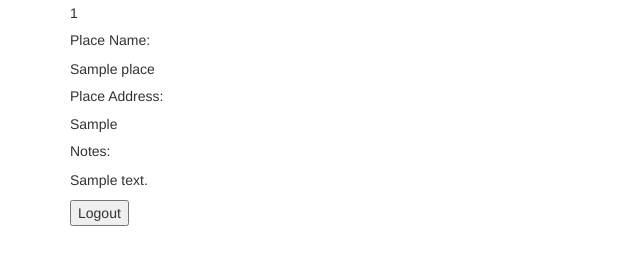
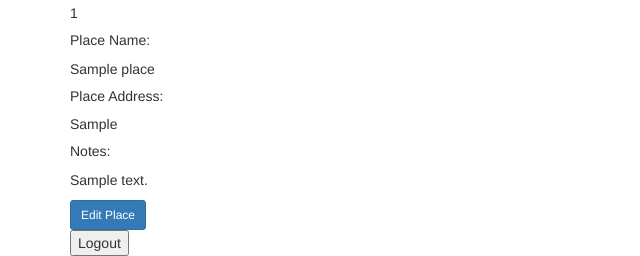
Before and after one commit to kellyoung/itinerary-mapper, a Flask app: a page that uses templates/trip_page.html in a window 1280 px wide. Shown: the part 850-1106 px from the top of the page, without its empty margins (0-640 px from the left). Before the commit the page ends 1076 px from the top, so only its background shows below. Run offline with Flask 2, Linux system fonts and the light colour scheme; the visitor is signed in with stand-in values (Sample User, id 1); tables that the repository leaves empty hold one stand-in row (values such as "Sample post"); some libraries are stand-ins or nearby versions.

Commit message:
made edit modal form fill in with existing info

```diff
--- a/server.py
+++ b/server.py
@@ -109,7 +109,6 @@ def trip_page(username, trip_id):
         user = User.query.get(username)
         trip = Trip.query.get(trip_id)
 
-        # list of datetime.date objects
         trip_dates = []
 
         delta = trip.end_date - trip.start_date
@@ -195,12 +194,28 @@ def add_place():
                     <p>%s</p>
                     <h5>Notes:</h5>
                     <p>%s</p>
+                    <button type="button" class="btn btn-primary btn-sm edit-btn" data-toggle="modal" data-target="#editModal">
+                      Edit Place
+                    </button>
                     </div>
                     """ % (new_place.place_id, day_num, date, cat_id, place_name,
                            place_loc, notes)
 
     return jsonify({'place_id': new_place.place_id, 'new_place_div': new_place_div})
 
+
+@app.route('/edit_place_info.json')
+def get_place_info():
+    place_id = request.args.get('place_id')
+    select_place = Place.query.get(place_id)
+    formatted_date = select_place.date.strftime("%Y-%m-%d")
+
+    return jsonify({'place_id': place_id, 'place_name': select_place.place_name,
+                    'place_loc': select_place.place_loc, 'latitude': select_place.latitude,
+                    'longitude': select_place.longitude, 'day_num': select_place.day_num,
+                    'date': select_place.date, 'trip_id': select_place.trip_id,
+                    'cat_id': select_place.cat_id, 'notes': select_place.notes,
+                    'formatted_date': formatted_date})
 
 if __name__ == '__main__':
 
--- a/static/js/add_new_place.js
+++ b/static/js/add_new_place.js
@@ -1,19 +1,19 @@
 //need place from add_place_map.js
 
 //add a place
-var params;
+var add_place_params;
 function addPlace(evt) {
     evt.preventDefault();
 
 
     var day_info = $('#tripday').val().split(',');
 
-    params = {
+    add_place_params = {
         'trip_id': $('#trip_id').val(),
         'placename': $('#placename').val(),
-        'placesearch': place.formatted_address,
-        'latitude': place.geometry.location.lat(),
-        'longitude': place.geometry.location.lng(),
+        'placesearch': addPlace.formatted_address,
+        'latitude': addPlace.geometry.location.lat(),
+        'longitude': addPlace.geometry.location.lng(),
         'visitday': day_info[1],
         'daynum': day_info[0],
         'category': $('#tripcat').val(),
@@ -25,11 +25,9 @@ function addPlace(evt) {
     });
 
 
-    var dayDiv = '#day-'+params.daynum;
+    var dayDiv = '#day-'+add_place_params.daynum;
     var place_id;
-    $.post('/add_place.json', params, function(results){
-        console.log(results.place_id);
-        console.log(results.new_place_div);
+    $.post('/add_place.json', add_place_params, function(results){
         $(dayDiv).append(results.new_place_div);
     });
 }
--- a/static/js/add_place_map.js
+++ b/static/js/add_place_map.js
@@ -5,8 +5,8 @@
 // This example requires the Places library. Include the libraries=places
 // parameter when you first load the API. For example:
 // <script src="https://maps.googleapis.com/maps/api/js?key=YOUR_API_KEY&libraries=places">
-var place;
-var markers = [];
+var addPlace;
+var addMarkers = [];
 function initAutocomplete() {
   var map = new google.maps.Map(document.getElementById('placemap'), {
     center: {lat: -0.0022, lng: -78.4558},
@@ -30,14 +30,14 @@ function initAutocomplete() {
   // Listen for the event fired when the user selects a prediction and retrieve
   // more details for that place.
   searchBox.addListener('places_changed', function() {
-    place = searchBox.getPlaces()[0];
-    console.log(place);
-    if (place.length === 0) {
+    addPlace = searchBox.getPlaces()[0];
+    console.log(addPlace);
+    if (addPlace.length === 0) {
       return;
     }
 
     // Clear out the old markers.
-    markers.forEach(function(marker) {
+    addMarkers.forEach(function(marker) {
       marker.setMap(null);
     });
 
@@ -53,18 +53,18 @@ function initAutocomplete() {
     new google.maps.Marker({
       map: map,
       icon: icon,
-      title: place.name,
-      position: place.geometry.location
+      title: addPlace.name,
+      position: addPlace.geometry.location
     });
 
-    if (place.geometry.viewport) {
+    if (addPlace.geometry.viewport) {
         // Only geocodes have viewport.
-        bounds.union(place.geometry.viewport);
+        bounds.union(addPlace.geometry.viewport);
     } else {
-        bounds.extend(place.geometry.location);
+        bounds.extend(addPlace.geometry.location);
     }
     map.fitBounds(bounds);
 
   });
-  console.log(place);
+  console.log(addPlace);
 }
--- /dev/null
+++ b/static/js/edit_place_form.js
@@ -0,0 +1,27 @@
+ var editFormParams;
+function displayForm(){
+    var parentDiv = $(this).parent();
+    var divPlaceID = parentDiv.attr('id').split('-')[2];
+    console.log(divPlaceID);
+
+    editFormParams = {
+        'place_id': divPlaceID
+    };
+
+    $.get('/edit_place_info.json', editFormParams, function(results){
+        $("#edit-place_id").val(divPlaceID);
+        $("#edit-placename").val(results.place_name);
+        $("#edit-place-search").val(results.place_loc);
+        $("#edit-tripnotes").val(results.notes);
+
+        var selectedDate = '#edit-tripday option[value="'+results.day_num+','+results.formatted_date+'"]';
+        $(selectedDate).attr("selected", "selected");
+
+        var selectedCategory = '#edit-tripcat option[value="'+results.cat_id+'"]';
+        $(selectedCategory).attr("selected", "selected");
+    });
+
+}
+
+
+ $('.edit-btn').on('click', displayForm);
--- a/templates/trip_page.html
+++ b/templates/trip_page.html
@@ -36,6 +36,54 @@
         <input id="add-place" type='submit' value='Add Place'>
     </form>
     <br><br>
+    <div class="modal fade" id="editModal" tabindex="-1" role="dialog" aria-labelledby="myModalLabel" aria-hidden="true">
+      <div class="modal-dialog" role="document">
+        <div class="modal-content">
+          <div class="modal-header">
+            <button type="button" class="close" data-dismiss="modal" aria-label="Close">
+              <span aria-hidden="true">&times;</span>
+            </button>
+            <h4 class="modal-title" id="myModalLabel">Modal title</h4>
+          </div>
+          <div id='modal-form' class="modal-body">
+            <form id='edit-place-form'>
+                <input type='hidden' id='edit-place_id' name='edit-place_id'><br>
+                <input type='hidden' id='edit-trip_id' name='edit-trip_id' value='{{ trip.trip_id}}'><br>
+                <label for='edit-placename'>Place Name: </label><br>
+                <input id="edit-placename" type='text' name='edit-placename' required><br>
+                <label for='edit-placesearch'>Search for Place: </label><br>
+                <input id="edit-place-search" name="edit-placesearch" type="text" placeholder="Search Box" required>
+                <div id="edit-placemap"></div>
+                <label for='edit-tripday'>Day of Visit: </label><br>
+                <select id="edit-tripday" name="edit-tripday" required>
+                    <option disabled selected value> -- Select -- </option>
+                    {% for day in trip_dates %}
+                        <option value="{{ day[0]}},{{ day[1] }}">Day {{ day[0]}}: {{ day[1] }}</option>
+                    {% endfor %}
+                </select><br>
+                <label for='edit-tripcat'>This is a Place to: </label><br>
+                <select id="edit-tripcat" name="edit-tripcat" required>
+                    <option disabled selected value> -- Select -- </option>
+                    <option value="eat">Eat</option>
+                    <option value="sleep">Sleep</option>
+                    <option value="explore">Explore</option>
+                    <option value="transport">Voyage</option>
+                </select><br>
+                <label for='edit-tripnotes'>Notes: </label><br>
+                <div>
+                    <textarea id="edit-tripnotes" name="edit-tripnotes"></textarea>
+                </div>
+                <input id="edit-place" type='submit' value='Edit Place'>
+            </form>
+          </div>
+          <div class="modal-footer">
+            <button type="button" class="btn btn-secondary" data-dismiss="modal">Close</button>
+            <button type="button" class="btn btn-primary">Save changes</button>
+          </div>
+        </div>
+      </div>
+    </div>
+
     <div>
         {% for day in trip_dates %}
             <div id='day-{{ day[0] }}'>
@@ -53,6 +101,10 @@
                             <p>{{ place.place_loc }}</p>
                             <h5>Notes:</h5>
                             <p>{{ place.notes }}</p>
+                            <button type="button" class="btn btn-primary btn-sm edit-btn" data-toggle="modal" data-target="#editModal">
+                              Edit Place
+                            </button>
+
                         </div>
                     {% endif %}
                 {% endfor %}
@@ -71,4 +123,5 @@
 libraries=places&callback=initAutocomplete" async defer></script>
 <script src="/static/js/add_place_map.js"></script>
 <script src="/static/js/add_new_place.js"></script>
+<script src="/static/js/edit_place_form.js"></script>
 {% endblock %}
```
